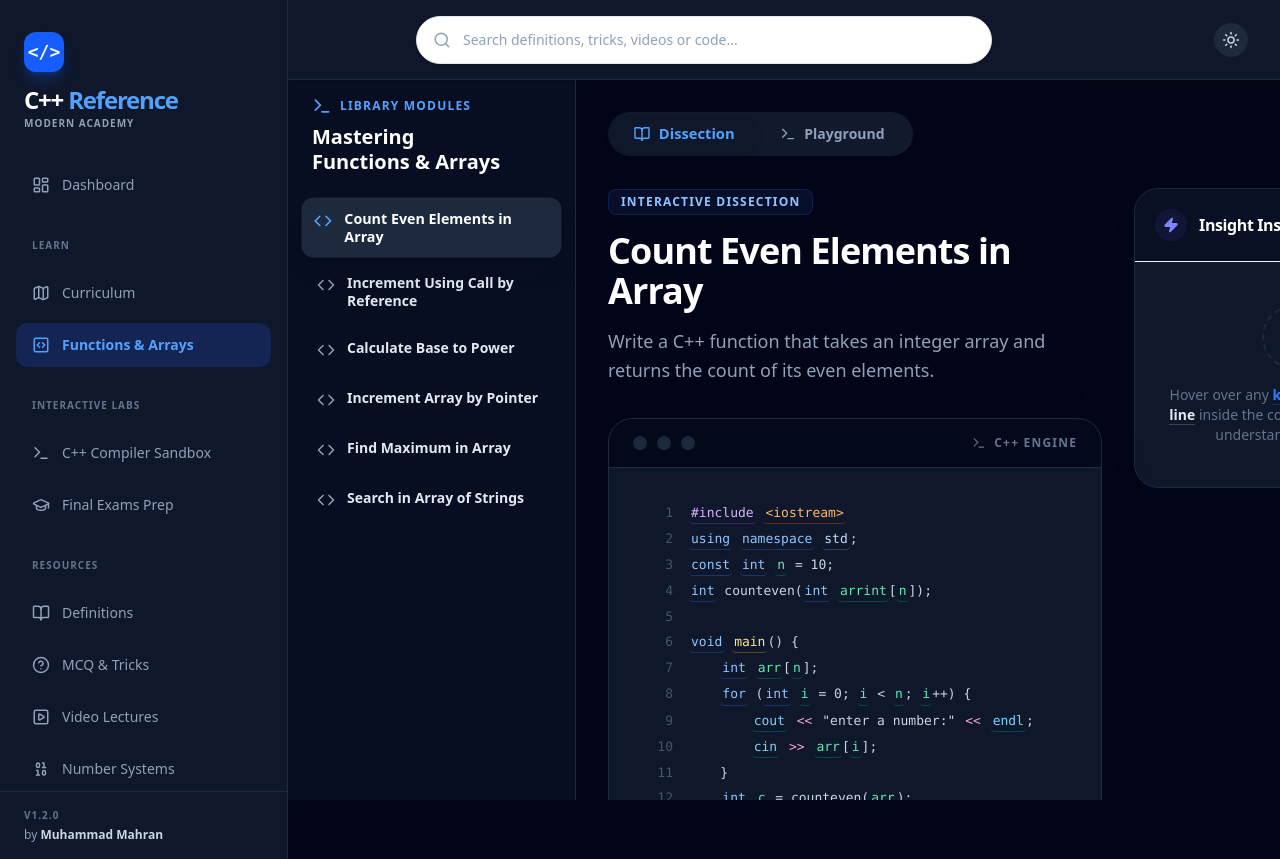
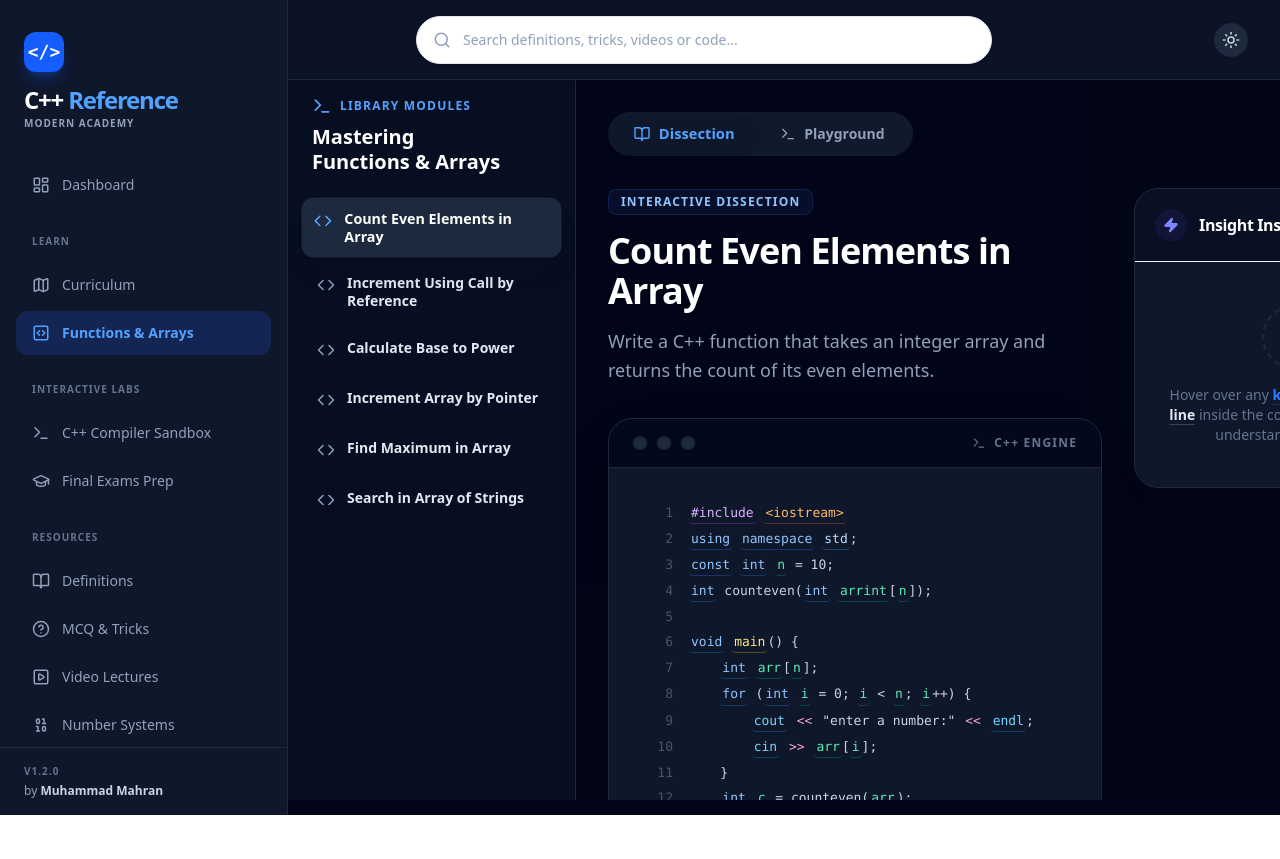
Before and after one commit to moemahran313/CPP-Refrence-Library, a React (Vite) app: page /functions in a window 1280 px wide. After the commit the page ends 815 px from the top, so only its background shows below. Built offline with nearby package versions, Linux system fonts and the light colour scheme.

Commit message:
responsive

```diff
--- a/src/App.tsx
+++ b/src/App.tsx
@@ -1,6 +1,6 @@
 import React from 'react';
 import { BrowserRouter, Routes, Route, NavLink } from 'react-router-dom';
-import { BookOpen, HelpCircle, PlaySquare, Binary, CodeSquare, LayoutDashboard, Map, Sun, Moon, Terminal, GraduationCap } from 'lucide-react';
+import { BookOpen, HelpCircle, PlaySquare, Binary, CodeSquare, LayoutDashboard, Map, Sun, Moon, Terminal, GraduationCap, Menu, X } from 'lucide-react';
 import { cn } from './lib/utils';
 import Definitions from './pages/Definitions';
 import MCQ from './pages/MCQ';
@@ -28,12 +28,26 @@ function ThemeToggle() {
 }
 
 function AppContent() {
+  const [sidebarOpen, setSidebarOpen] = React.useState(false);
+
   return (
     <BrowserRouter>
       <div className="min-h-screen bg-slate-50 dark:bg-slate-950 transition-colors duration-200 flex flex-col md:flex-row text-slate-900 dark:text-slate-50 font-sans">
+        {/* Sidebar Overlay (Mobile) */}
+        {sidebarOpen && (
+          <div
+            className="fixed inset-0 bg-slate-900/60 backdrop-blur-sm z-40 md:hidden"
+            onClick={() => setSidebarOpen(false)}
+          />
+        )}
+
         {/* Sidebar */}
-        <nav className="w-full md:w-72 bg-white dark:bg-slate-900 text-slate-900 dark:text-slate-200 flex-shrink-0 border-r border-slate-200 dark:border-slate-800 flex flex-col pt-6 pb-4 z-20 hidden md:flex">
-          <div className="px-6 mb-8 mt-2">
+        <nav className={cn(
+          "fixed md:sticky top-0 left-0 h-full w-72 bg-white dark:bg-slate-900 text-slate-900 dark:text-slate-200 flex-shrink-0 border-r border-slate-200 dark:border-slate-800 flex flex-col pt-6 pb-4 z-50 transition-transform duration-300 md:translate-x-0 cursor-default",
+          sidebarOpen ? "translate-x-0" : "-translate-x-full md:translate-x-0"
+        )}>
+          <div className="px-6 mb-8 mt-2 flex items-center justify-between">
+            <div>
               <div className="w-10 h-10 bg-blue-600 text-white rounded-xl flex items-center justify-center font-black font-mono text-lg mb-4 shadow-lg shadow-blue-600/30">
                 {'</>'}
               </div>
@@ -44,32 +58,39 @@ function AppContent() {
                 Modern Academy
               </p>
             </div>
+            <button
+              onClick={() => setSidebarOpen(false)}
+              className="p-2 md:hidden text-slate-500 hover:text-slate-900 dark:hover:text-white"
+            >
+              <X size={20} />
+            </button>
+          </div>
 
-          <div className="flex-1 px-4 space-y-2">
-            <NavItem to="/dashboard" icon={<LayoutDashboard size={18} />} label="Dashboard" />
+          <div className="flex-1 px-4 space-y-1 overflow-y-auto">
+            <NavItem onClick={() => setSidebarOpen(false)} to="/dashboard" icon={<LayoutDashboard size={18} />} label="Dashboard" />
 
             <div className="pt-4 pb-2">
               <span className="px-4 text-[10px] font-bold tracking-widest uppercase text-slate-600 dark:text-slate-500">Learn</span>
             </div>
 
-            <NavItem to="/curriculum" icon={<Map size={18} />} label="Curriculum" />
-            <NavItem to="/functions" icon={<CodeSquare size={18} />} label="Functions & Arrays" />
+            <NavItem onClick={() => setSidebarOpen(false)} to="/curriculum" icon={<Map size={18} />} label="Curriculum" />
+            <NavItem onClick={() => setSidebarOpen(false)} to="/functions" icon={<CodeSquare size={18} />} label="Functions & Arrays" />
 
             <div className="pt-4 pb-2">
               <span className="px-4 text-[10px] font-bold tracking-widest uppercase text-slate-600 dark:text-slate-500">Interactive Labs</span>
             </div>
 
-            <NavItem to="/playground" icon={<Terminal size={18} />} label="C++ Compiler Sandbox" />
-            <NavItem to="/exams" icon={<GraduationCap size={18} />} label="Final Exams Prep" />
+            <NavItem onClick={() => setSidebarOpen(false)} to="/playground" icon={<Terminal size={18} />} label="C++ Compiler Sandbox" />
+            <NavItem onClick={() => setSidebarOpen(false)} to="/exams" icon={<GraduationCap size={18} />} label="Final Exams Prep" />
 
             <div className="pt-4 pb-2">
               <span className="px-4 text-[10px] font-bold tracking-widest uppercase text-slate-600 dark:text-slate-500">Resources</span>
             </div>
 
-            <NavItem to="/" icon={<BookOpen size={18} />} label="Definitions" />
-            <NavItem to="/mcq" icon={<HelpCircle size={18} />} label="MCQ & Tricks" />
-            <NavItem to="/videos" icon={<PlaySquare size={18} />} label="Video Lectures" />
-            <NavItem to="/number-systems" icon={<Binary size={18} />} label="Number Systems" />
+            <NavItem onClick={() => setSidebarOpen(false)} to="/" icon={<BookOpen size={18} />} label="Definitions" />
+            <NavItem onClick={() => setSidebarOpen(false)} to="/mcq" icon={<HelpCircle size={18} />} label="MCQ & Tricks" />
+            <NavItem onClick={() => setSidebarOpen(false)} to="/videos" icon={<PlaySquare size={18} />} label="Video Lectures" />
+            <NavItem onClick={() => setSidebarOpen(false)} to="/number-systems" icon={<Binary size={18} />} label="Number Systems" />
           </div>
 
           <div className="px-6 mt-auto pt-4 border-t border-slate-100 dark:border-slate-800">
@@ -83,9 +104,17 @@ function AppContent() {
         {/* Main Content Area */}
         <div className="flex-1 flex flex-col h-screen overflow-hidden">
           {/* Header */}
-          <header className="h-16 md:h-20 bg-white dark:bg-slate-900 border-b border-slate-200 dark:border-slate-800 flex items-center justify-between px-4 md:px-8 z-30 shrink-0 shadow-sm relative transition-colors duration-200">
-            <div className="md:hidden font-bold font-mono text-slate-900 dark:text-white">
+          <header className="h-16 md:h-20 bg-white/80 dark:bg-slate-900/80 backdrop-blur-md border-b border-slate-200 dark:border-slate-800 flex items-center justify-between px-4 md:px-8 z-30 shrink-0 shadow-sm relative transition-colors duration-200">
+            <div className="flex items-center gap-3">
+              <button
+                onClick={() => setSidebarOpen(true)}
+                className="p-2 md:hidden text-slate-600 dark:text-slate-300 hover:bg-slate-100 dark:hover:bg-slate-800 rounded-lg transition-colors"
+              >
+                <Menu size={20} />
+              </button>
+              <div className="hidden sm:block md:hidden font-bold font-mono text-slate-900 dark:text-white">
                 C++ <span className="text-blue-600 dark:text-blue-400">Library</span>
+              </div>
             </div>
 
             {/* Global Search Component */}
@@ -126,10 +155,11 @@ export default function App() {
   );
 }
 
-function NavItem({ to, icon, label }: { to: string; icon: React.ReactNode; label: string }) {
+function NavItem({ to, icon, label, onClick }: { to: string; icon: React.ReactNode; label: string; onClick?: () => void }) {
   return (
     <NavLink
       to={to}
+      onClick={onClick}
       className={({ isActive }) =>
         cn(
           "flex items-center gap-3 px-4 py-3 rounded-xl text-sm font-medium transition-all duration-200",
--- a/src/pages/Definitions.tsx
+++ b/src/pages/Definitions.tsx
@@ -273,7 +273,7 @@ export default function Definitions() {
                       <Brain size={32} />
                     </div>
                     <div className="text-sm font-bold font-mono text-blue-500 dark:text-blue-400 mb-6 uppercase tracking-[0.2em] bg-blue-50 dark:bg-blue-950/40 px-4 py-1.5 rounded-full">Concept</div>
-                    <h3 className="text-5xl font-black text-slate-900 dark:text-white text-center tracking-tight leading-tight">{activeCard.term}</h3>
+                    <h3 className="text-3xl md:text-5xl font-black text-slate-900 dark:text-white text-center tracking-tight leading-tight">{activeCard.term}</h3>
                     <div className="absolute bottom-8 text-slate-400 dark:text-slate-500 flex items-center gap-2 text-sm font-medium">
                       <RefreshCcw size={16} className="animate-spin-slow opacity-50" /> Tap anywhere to flip
                     </div>
--- a/src/pages/Exams.tsx
+++ b/src/pages/Exams.tsx
@@ -295,7 +295,7 @@ export default function Exams() {
               ))}
             </div>
 
-            <div className="mt-6 pt-6 border-t border-slate-100 dark:border-slate-800 grid grid-cols-1 md:grid-cols-4 gap-4 text-sm text-slate-600 dark:text-slate-300">
+            <div className="mt-6 pt-6 border-t border-slate-100 dark:border-slate-800 grid grid-cols-1 sm:grid-cols-2 lg:grid-cols-4 gap-4 text-sm text-slate-600 dark:text-slate-300">
               <div>
                 <span className="text-slate-400 uppercase font-bold tracking-wider text-[10px] block">Course:</span>
                 <span className="font-semibold text-slate-900 dark:text-white text-base leading-tight">{selectedExam.course}</span>
--- a/src/pages/MCQ.tsx
+++ b/src/pages/MCQ.tsx
@@ -115,7 +115,7 @@ export default function MCQ() {
                   onClick={() => handleSelect(idx)}
                   disabled={isReveal}
                   className={clsx(
-                    "w-full text-left px-6 py-4 rounded-xl border-2 transition-all font-medium text-lg cursor-pointer",
+                    "w-full text-left px-6 py-4 rounded-xl border-2 transition-all font-medium text-base md:text-lg cursor-pointer",
                     btnClass
                   )}
                 >
--- a/src/pages/Videos.tsx
+++ b/src/pages/Videos.tsx
@@ -53,14 +53,13 @@ export default function Videos() {
               const isActive = activeVideo.id === vid.id;
               return (
                 <motion.button
-                  layout
                   key={vid.id}
                   initial={{ opacity: 0, x: -10 }}
                   animate={{ opacity: 1, x: 0 }}
                   transition={{ delay: idx * 0.05 }}
                   onClick={() => setActiveVideo(vid)}
                   className={clsx(
-                    "w-full text-left p-3 rounded-xl flex items-center gap-3 transition-colors",
+                    "w-full text-left p-3 rounded-xl flex items-center gap-3 transition-colors border-none outline-none",
                     isActive ? "bg-slate-900 dark:bg-slate-800 text-white" : "hover:bg-slate-100 dark:hover:bg-slate-800/50 text-slate-600 dark:text-slate-300"
                   )}
                 >
```
Also changed, not shown: src/pages/Dashboard.tsx (+7 -7 lines), src/pages/FunctionsArrays.tsx (+17 -1 lines). Lines whose indentation alone changed are shown as unchanged.
